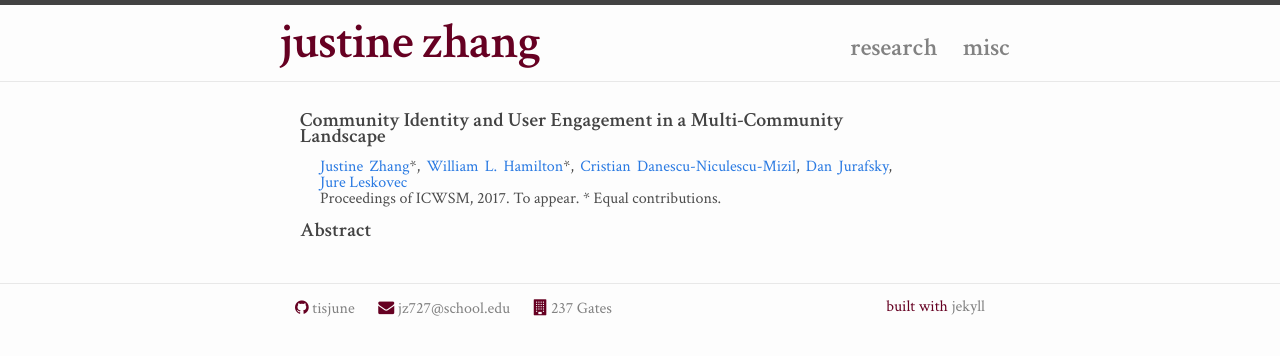
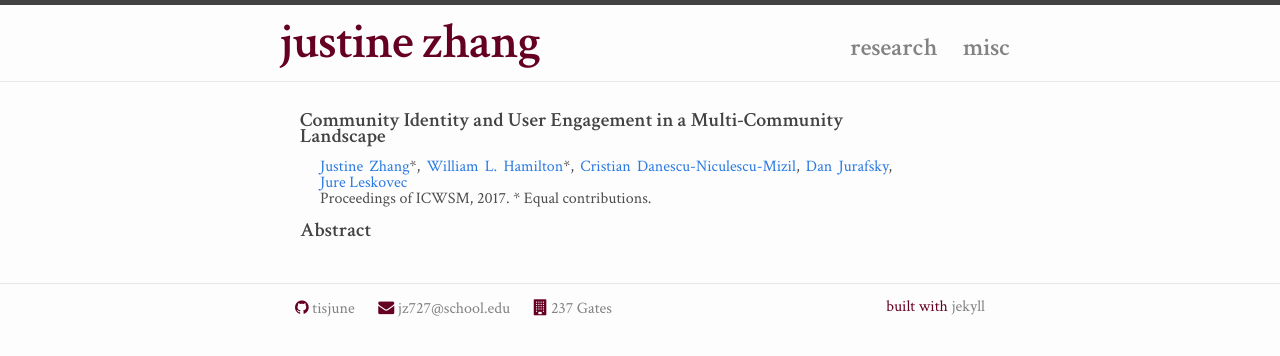
Before and after one commit to tisjune/tisjune.github.io, a Jekyll site: the page built from _publications/2017-03-06-taxonomy.md, in a window 1280 px wide. Shown: the top 356 px of the page. Built offline with Jekyll 4.4.1, drawn with Linux system fonts in a browser that asks for light colours; nearby versions of some CDN libraries.

Commit message:
updated publication and work info

```diff
--- a/_publications/2017-03-06-taxonomy.md
+++ b/_publications/2017-03-06-taxonomy.md
@@ -8,5 +8,5 @@
   - { id: 'cristiand', tag: '' }
   - { id: 'danj', tag: '' }
   - { id: 'jurel', tag: '' }
-venue: Proceedings of ICWSM, 2017. To appear. * Equal contributions.
+venue: Proceedings of ICWSM, 2017. * Equal contributions.
 ---
--- a/index.html
+++ b/index.html
@@ -8,12 +8,12 @@
 <div class="textbox-front" style="float:left; white-space: normal;">
   <h2 class="section-head">present</h2>
   <div class="section-text">
-    <p>Second year PhD student, <a href="http://infosci.cornell.edu/" target="_blank">Information Science</a>, <a href="http://www.cornell.edu/" target="_blank">Cornell University</a>
+    <p>PhD student, <a href="http://infosci.cornell.edu/" target="_blank">Information Science</a>, <a href="http://www.cornell.edu/" target="_blank">Cornell University</a>
     <br>
     Advised by <a href="http://www.cs.cornell.edu/~cristian/" target="_blank">Cristian Danescu-Niculescu-Mizil</a>
     <br><br></p>
   </div>
-  <h2 class="section-head">future</h2>
+  <!-- <h2 class="section-head">future</h2> -->
   <div class="section-text">
     <p>Intern, <a href="https://research.fb.com/category/data-science/" target="_blank">Facebook Core Data Science</a> (Summer 2017)
     <br><br></p>
```
Also changed, not shown: _publications/2017-03-06-loyalty.md (+2 -1 lines).
